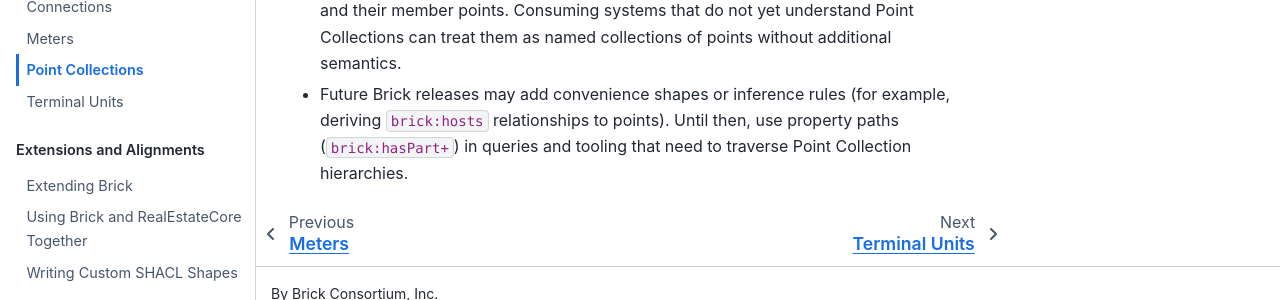
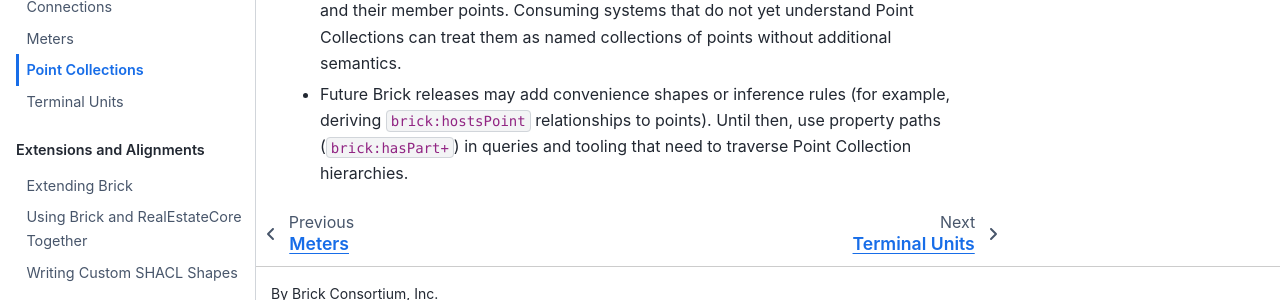
Before and after one commit to BrickSchema/docs, a Jupyter Book: the page built from modeling/point-collections.md, in a window 1280 px wide and 900 px high, scrolled down 2226 px. Shown: the part 556-856 px from the top of the window. Built offline with Jupyter Book 1.0.4 settings and Sphinx 7.4.7 and the Sphinx Book theme 1.1.4, drawn with Linux system fonts in a browser that asks for light colours.

Commit message:
update filename

```diff
--- a/_toc.yml
+++ b/_toc.yml
@@ -32,7 +32,7 @@ parts:
   - file: modeling/collections
   - file: modeling/connections
   - file: modeling/meters
-  - file: modeling/point-groups
+  - file: modeling/point-collections
   - file: modeling/terminal-units
 - caption: Extensions and Alignments
   chapters:
--- a/modeling/point-groups.md
+++ b/modeling/point-collections.md
@@ -84,4 +84,4 @@ SELECT DISTINCT ?coll WHERE {
 ## Migration Notes
 
 - When exporting configuration to external tools, deliver the Point Collection identifiers and their member points. Consuming systems that do not yet understand Point Collections can treat them as named collections of points without additional semantics.
-- Future Brick releases may add convenience shapes or inference rules (for example, deriving `brick:hosts` relationships to points). Until then, use property paths (`brick:hasPart+`) in queries and tooling that need to traverse Point Collection hierarchies.
+- Future Brick releases may add convenience shapes or inference rules (for example, deriving `brick:hostsPoint` relationships to points). Until then, use property paths (`brick:hasPart+`) in queries and tooling that need to traverse Point Collection hierarchies.
```
